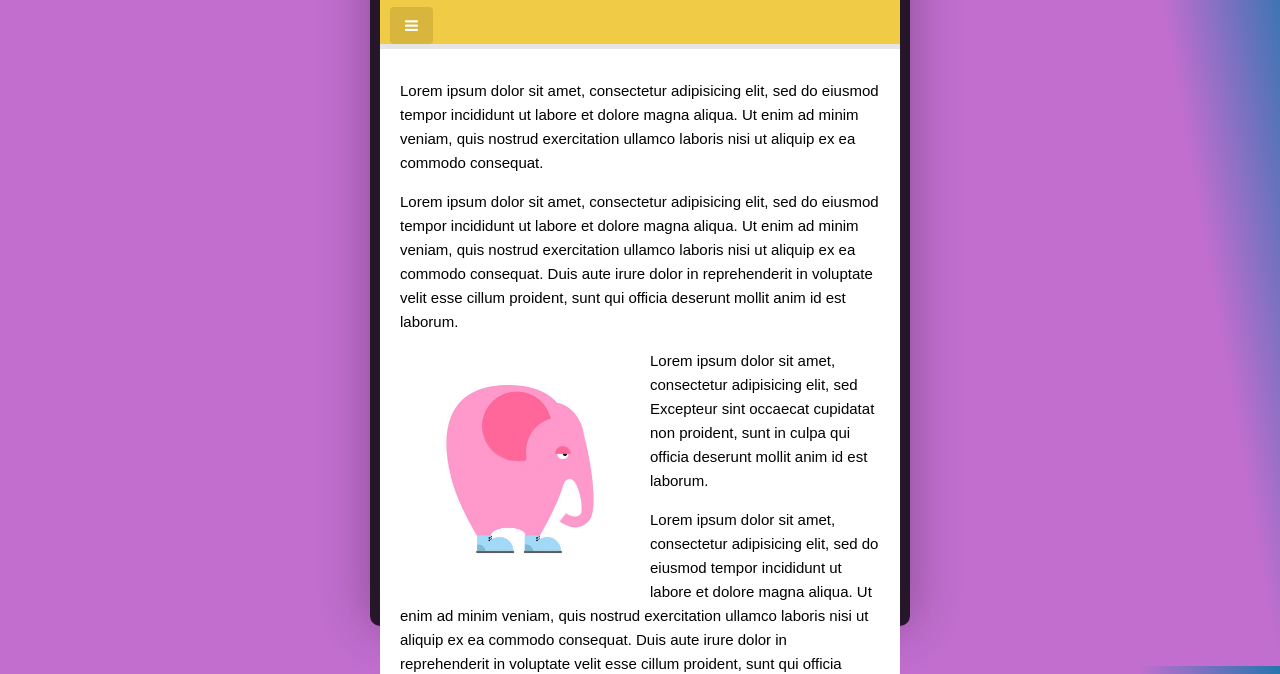
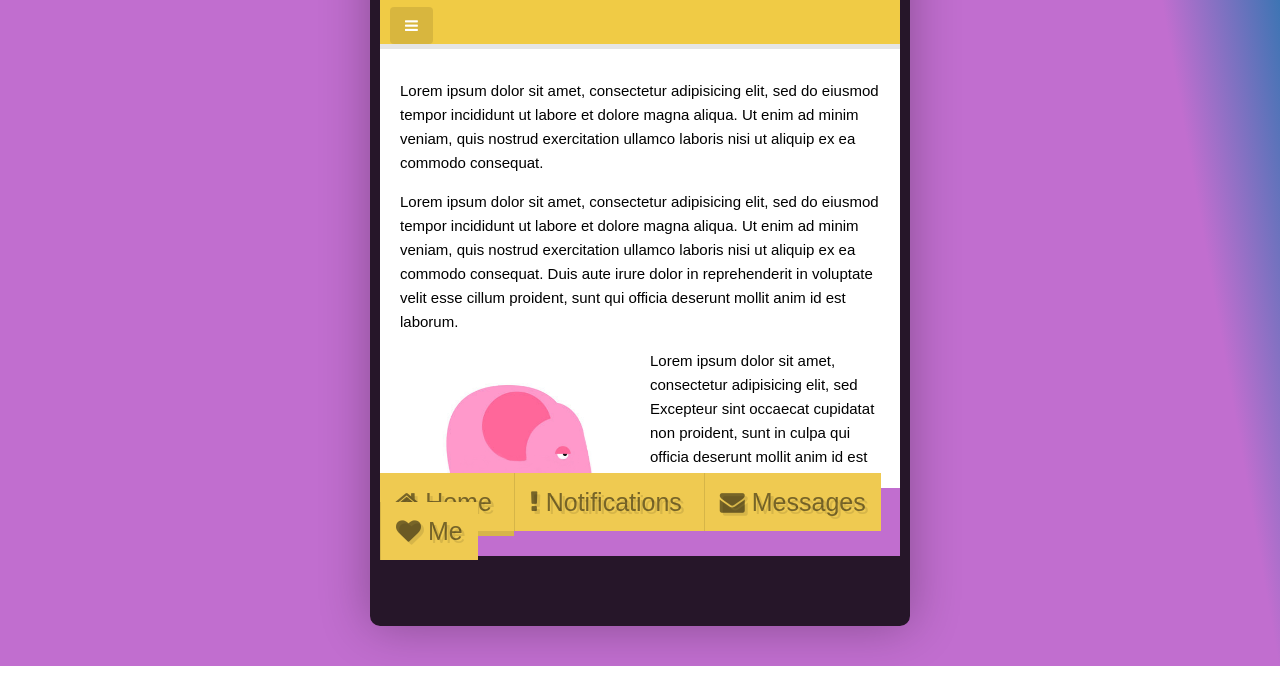
Before and after one commit to ewelina-borucka/flexbox-wes-bos-mobile-app, a plain HTML site: page index.html in a window 1280 px wide. Shown: the part 134-808 px from the top of the page. Drawn offline with Linux system fonts and the light colour scheme.

Commit message:
flexbox for layout, scroll for content

```diff
--- a/style.css
+++ b/style.css
@@ -77,3 +77,23 @@ a.button {
   color: rgba(0,0,0,0.5);
   padding: 1rem;
 }
+
+
+
+/* FLEXBOX statrs here */
+
+.app-wrap {
+  display: flex;
+  flex-direction: column;
+}
+
+/* all flex items for app-wrap*/
+.app-wrap > * {
+  flex: 1 1 auto;
+}
+
+/* Content scroll*/
+.content {
+  overflow: scroll;
+}
+/**/
```
